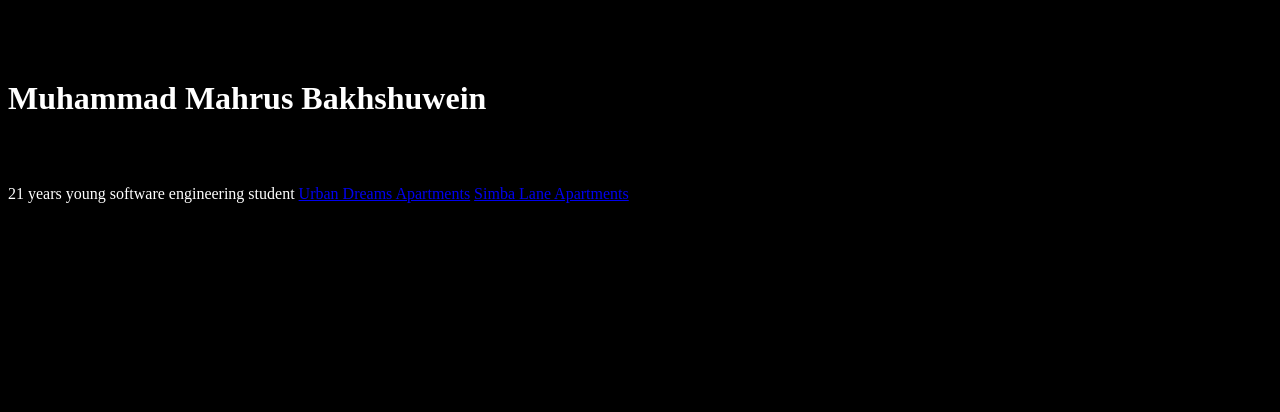
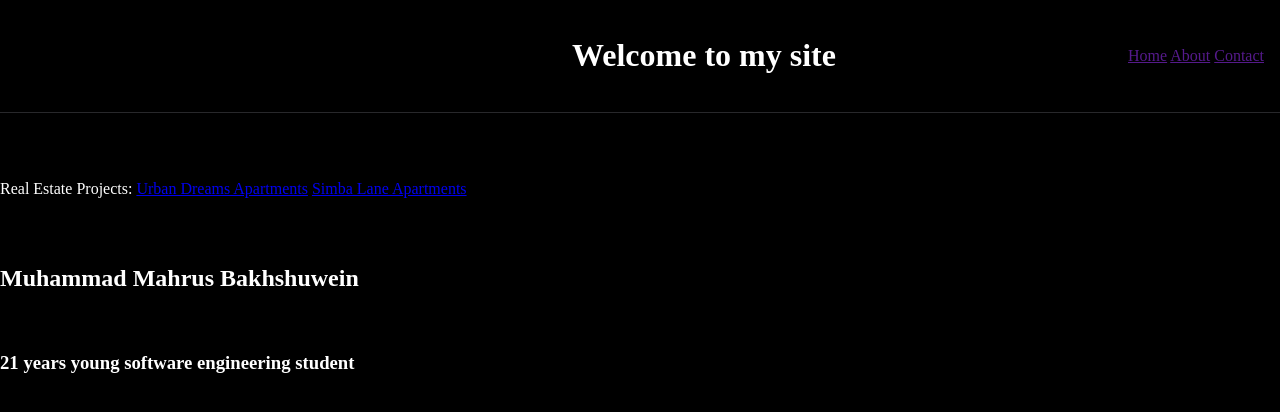
Before and after one commit to MMASB10/my-personal-website, a plain HTML site: page index.html in a window 1280 px wide. Drawn offline with Linux system fonts and the light colour scheme.

Commit message:
All HTML, CSS and JAVASCRIPT modifications

```diff
--- a/index.html
+++ b/index.html
@@ -2,15 +2,29 @@
 <html lang="en">
 <head>
     <link rel="stylesheet" href="style.css" />
-    <title>My personal Website</title>
+    <title>My Personal Website</title>
 </head>
 <body>
-    <h1>Muhammad Mahrus Bakhshuwein</h1>
-    <h1 style="color: white;">Muhammad Mahrus Bakhshuwein</h1>
+    <header>
+        <div class="Project0">
+    <h1>Welcome to my site</h1>
+    <h1 style="color: white;">Welcome to my site</h1>
+     <div class="links">
+        <a href="">Home</a>
+        <a href="">About</a>
+        <a href="">Contact</a>
+    </div>
+
+  </div>
+</header>
     <script src="script.js"></script>
-    <h2.textContent style="color:white;">21 years young software engineering student</h2.textContent>
+    <h2.textContent style="color:white;">Real Estate Projects:</h2.textContent>
     <a href="https://urbandreamsapartments.co.ke/">Urban Dreams Apartments</a>
+    <a href="https://simbalaneapartments.co.ke/">Simba Lane Apartments</a>
 
-    <a href="https://simbalaneapartments.co.ke/">Simba Lane Apartments</a>
+    <h2>Muhammad Mahrus Bakhshuwein</h2>
+    <h2 style="color: white;">Muhammad Mahrus Bakhshuwein</h2>
+    <h3>21 years young software engineering student</h3>
+    <h3 style="color: white;">21 years young software engineering student</h3>
 </body>
 </html>
--- a/script.js
+++ b/script.js
@@ -1,3 +1,3 @@
 const h2 = document.createElement("h2");
-h2.textContent = "21 years young software engineering student";
+h2.textContent = "Real Estate Projects";
 document.querySelector("body").appendChild(h2);
--- a/style.css
+++ b/style.css
@@ -1,3 +1,14 @@
 body {
-  background: black;
+  margin: 0;
+  background: black
 }
+header {
+  background-color: black;
+  padding: 1rem;
+  border-bottom: 1px solid #28282B;
+}
+.Project0 {
+ display: flex;
+ justify-content: space-between;
+ align-items: center;
+}
```
